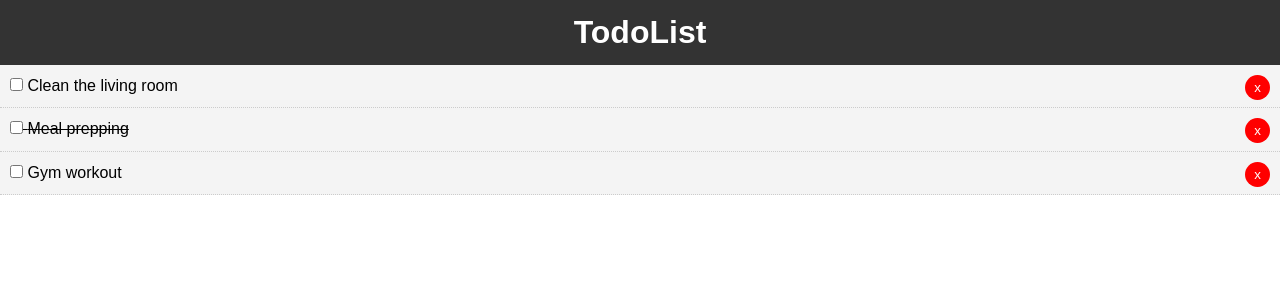
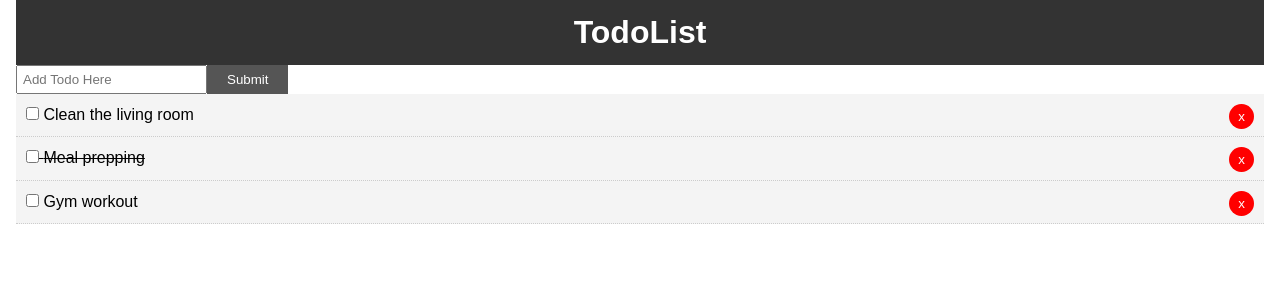
Before and after one commit to MarziaD/to-do_list_react, a React (Create React App) app: page / in a window 1280 px wide. Shown: the top 300 px of the page. Built offline with nearby package versions, Linux system fonts and the light colour scheme.

Commit message:
added typing in AddTodo

```diff
--- a/src/App.js
+++ b/src/App.js
@@ -1,5 +1,6 @@
 import React, { Component } from 'react';
 import Todos from './components/Todos';
+import AddTodo from './components/AddTodo';
 import Header from './components/layout/Header';
 
 import './App.css';
@@ -44,9 +45,13 @@ class App extends Component {
   render () {
     return (
       <div className="App">
-      <Header />
-      <Todos todos = {this.state.todos} markComplete = {this.markComplete}
-      delTodo = {this.delTodo}/>
+        <div className = "container">
+        <Header />
+        <AddTodo />
+        <Todos todos = {this.state.todos} markComplete = {this.markComplete}
+        delTodo = {this.delTodo}/>
+
+        </div>
       </div>
     );
   }
--- /dev/null
+++ b/src/components/AddTodo.js
@@ -0,0 +1,35 @@
+import React, { Component } from 'react'
+
+export class AddTodo extends Component {
+    state = {
+        title: ''
+
+    }
+
+    onChange = (e) => this.setState({ [e.target.name]:
+        e.target.value});
+
+    render() {
+        return (
+            <form style = {{ display: 'flex}'}}>
+                <input
+                type = "text"
+                name = "title"
+                style = {{ flex: '10', padding: '5px'}}
+                placeholder = "Add Todo Here"
+                value ={this.state.title}
+                onChange = {this.onChange}
+                />
+
+                <input
+                type = "submit"
+                value = "Submit"
+                className = "btn"
+                style = {{flex: '1'}}
+                />
+            </form>
+        )
+    }
+}
+
+export default AddTodo
```
